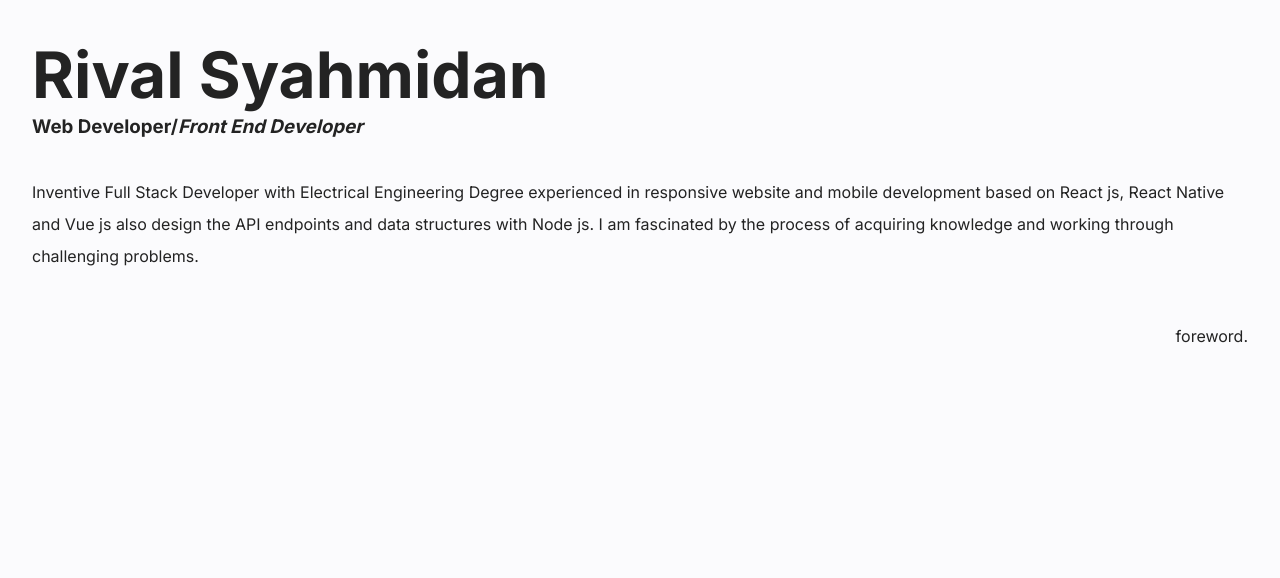
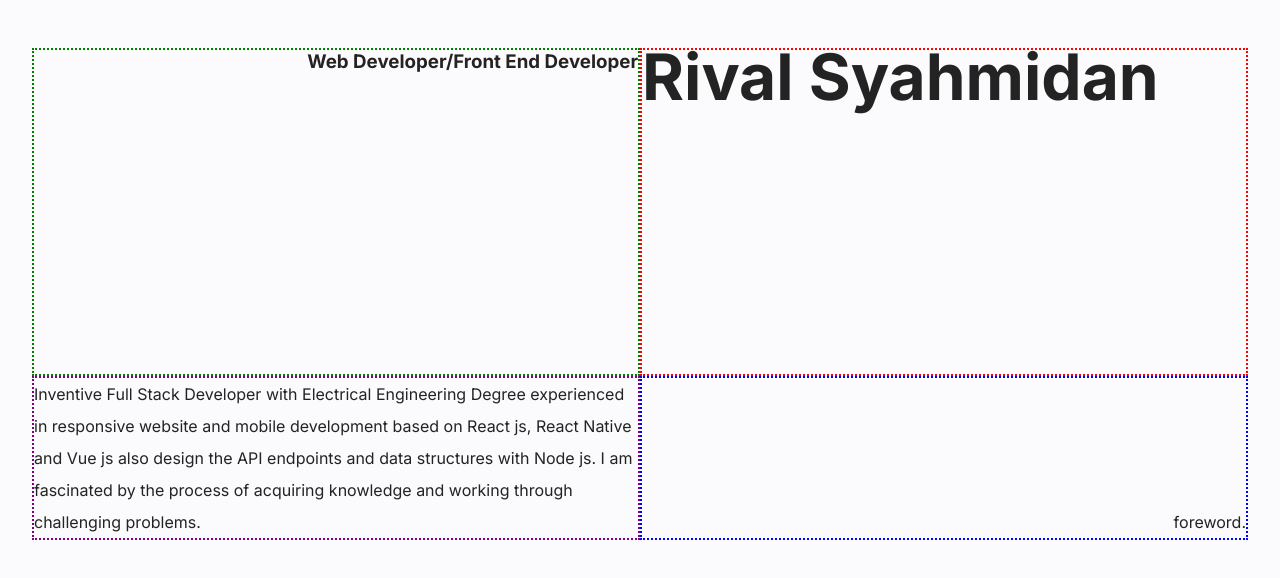
Before and after one commit to flamousz/portfolio, a Next.js app: page /foreword in a window 1280 px wide. Shown: the top 578 px of the page. Built offline with nearby package versions, Linux system fonts and the light colour scheme.

Commit message:
add responsive in foreword

```diff
--- a/src/app/foreword/components/TitleForeword.jsx
+++ b/src/app/foreword/components/TitleForeword.jsx
@@ -2,6 +2,6 @@
 export default function TitleForeword () {
 
     return(
-        <h3>Web Developer/<i>Front End Developer</i></h3>
+        <h3>Web Developer/Front End Developer</h3>
     )
 }
--- a/src/app/globals.css
+++ b/src/app/globals.css
@@ -29,7 +29,7 @@
 
 img {
   display: block;
-  width: 100%;
+  max-width: 100%;
   height: auto;
 }
 
@@ -39,7 +39,7 @@ html {
 
 body {
   max-width: 100vw;
-  min-height: 100vh;
+  /* min-height: 100vh; */
   color: var(--DEFAULT-FONT-COLOR);
   background: var(--BGCOLOR);
   overflow-x: hidden;
--- a/src/app/styles/foreword.module.css
+++ b/src/app/styles/foreword.module.css
@@ -22,4 +22,52 @@
     display: flex;
     margin-top: 3em;
     justify-content: flex-end;
+    align-items: flex-end;
 }
+
+@media screen and (min-width: 675px) {
+    /* || LAYOUT */
+    .main {
+        /* margin: 0; */
+        display: grid;
+        grid-template: 2fr 1fr / 1fr 1fr;
+        grid-template-areas:
+            "ch1 ch2"
+            "ch3 ch4";
+    }
+
+    .main :nth-child(1){
+        grid-area: ch2;
+        border: var(--BORDER-DUMMY);
+
+    }
+
+    .main :nth-child(2){
+        grid-area: ch1;
+        border: 2px dotted green;
+        display: flex;
+        justify-content: flex-end;
+
+    }
+
+    .main :nth-child(3){
+        grid-area: ch3;
+        border: 2px dotted purple;
+
+    }
+
+    .main :nth-child(4){
+        grid-area: ch4;
+        border: 2px dotted blue;
+        margin-top: 0;
+    }
+
+    .main > h3 {
+        margin-bottom: 0  ;
+    }
+
+    .main > h1 {
+        margin-bottom: 0;
+    }
+
+}
```
